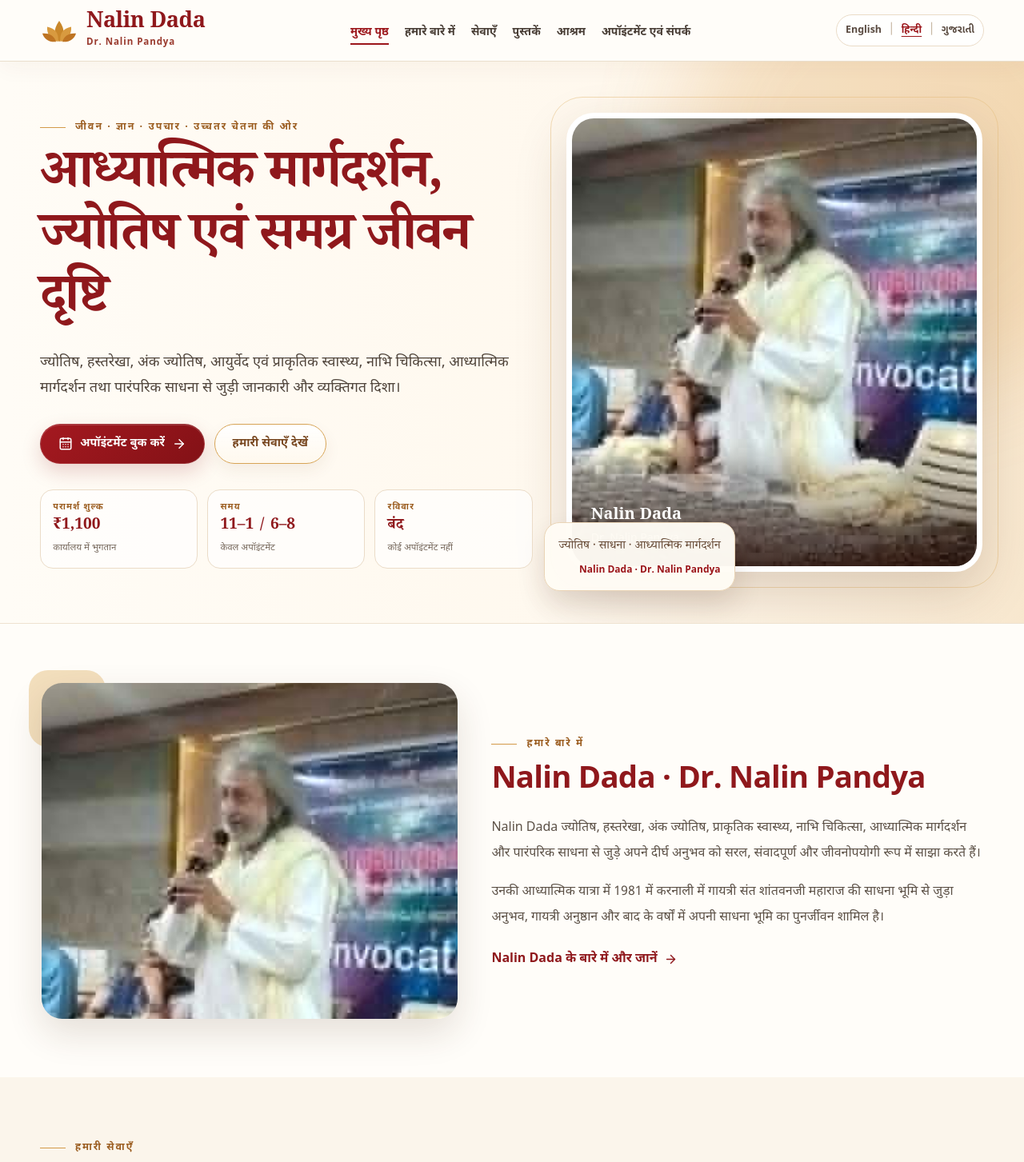
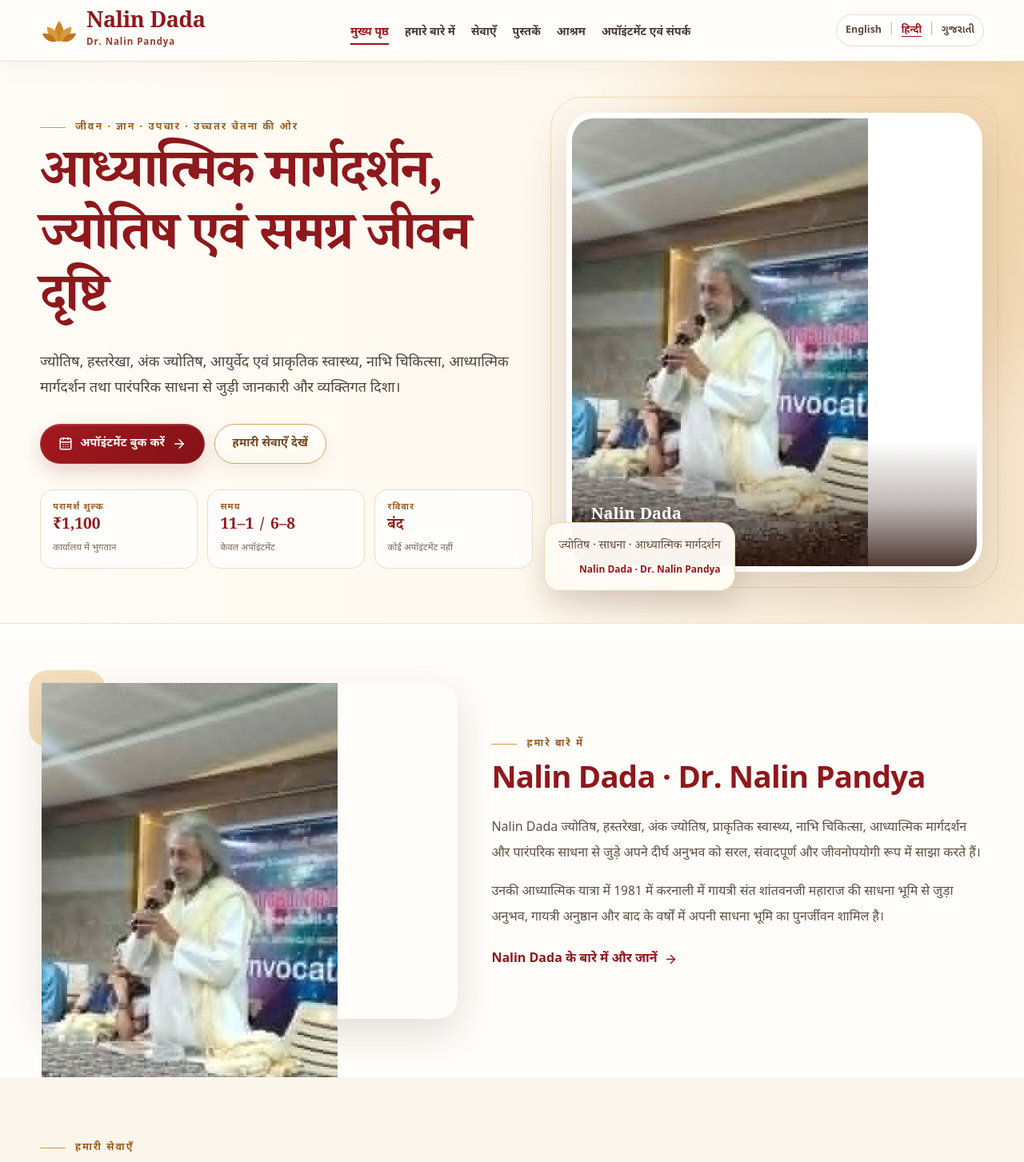
Before and after one commit to dhruvintejani/nalin_dada, a React (Vite) app: page / in a window 1280 px wide. Shown: the top 1453 px of the page at 80% size. Built offline with nearby package versions, Linux system fonts and the light colour scheme.

Commit message:
Wire Home photos to centralized media slots

```diff
--- a/src/pages/Home.tsx
+++ b/src/pages/Home.tsx
@@ -16,6 +16,8 @@ import {
 } from "lucide-react";
 import { Link } from "react-router-dom";
 import { siteConfig } from "../config/site";
+import { media } from "../config/media";
+import MediaSlot from "../components/MediaSlot";
 
 const services = [
   { title: "ज्योतिष", text: "जीवन के विभिन्न पहलुओं पर ज्योतिषीय मार्गदर्शन।", icon: Sparkles },
@@ -84,10 +86,10 @@ const Home = () => (
         <div className="relative mx-auto w-full max-w-[520px] lg:justify-self-end">
           <div className="absolute -inset-5 rounded-[2.5rem] border border-[#e6bd7d]/50" />
           <div className="relative overflow-hidden rounded-[2.15rem] border-[7px] border-white bg-white shadow-[0_25px_65px_rgba(81,43,21,.18)]">
-            <img
-              src="/images/nalin-speaking.jpg"
-              alt="Nalin Dada speaking at an astrology and spiritual event"
-              className="h-[470px] w-full object-cover object-[center_30%] sm:h-[560px]"
+            <MediaSlot
+              asset={media.photos.homeHero}
+              priority
+              className="h-[470px] sm:h-[560px]"
             />
             <div className="absolute inset-x-0 bottom-0 bg-gradient-to-t from-[#2e160f]/85 via-[#2e160f]/30 to-transparent px-6 pb-6 pt-20 text-white">
               <p className="font-serif text-xl font-semibold">Nalin Dada</p>
@@ -106,10 +108,9 @@ const Home = () => (
       <div className="site-shell grid items-center gap-10 lg:grid-cols-[.92fr_1.08fr]">
         <div className="relative mx-auto w-full max-w-[520px]">
           <div className="absolute -left-4 -top-4 h-24 w-24 rounded-3xl bg-[#f3dfbd]" />
-          <img
-            src="/images/nalin-speaking.jpg"
-            alt="Nalin Dada sharing guidance"
-            className="relative h-[420px] w-full rounded-[1.6rem] object-cover object-[center_22%] shadow-[0_18px_45px_rgba(74,44,24,.14)]"
+          <MediaSlot
+            asset={media.photos.homeAbout}
+            className="relative h-[420px] rounded-[1.6rem] shadow-[0_18px_45px_rgba(74,44,24,.14)]"
           />
         </div>
 
```
